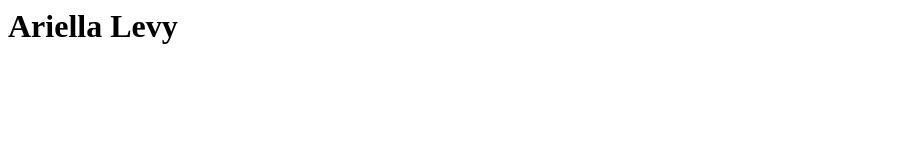
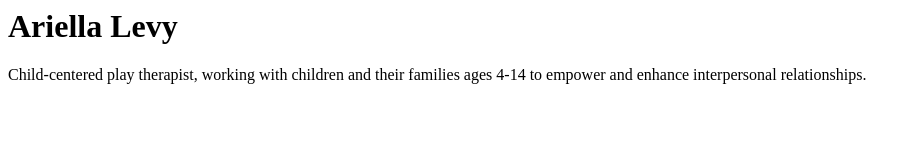
Before and after one commit to ariellarainbow/ariellarainbow.github.io, a plain HTML site: page index.html in a window 1280 px wide. Shown: the whole page, without its empty margins (0-921 px from the left). Drawn offline with Linux system fonts and the light colour scheme.

Commit message:
Update index.html

```diff
--- a/index.html
+++ b/index.html
@@ -1 +1,2 @@
 <h1>Ariella Levy</h1>
+<p>Child-centered play therapist, working with children and their families ages 4-14 to empower and enhance interpersonal relationships.</p>
```
